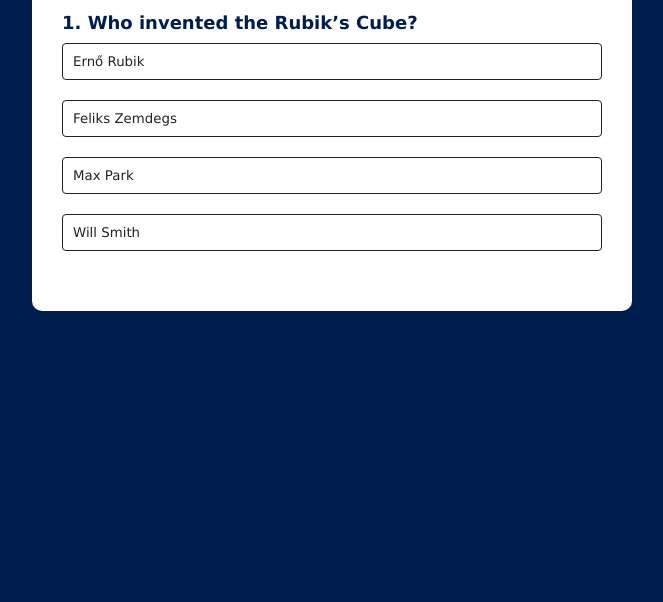
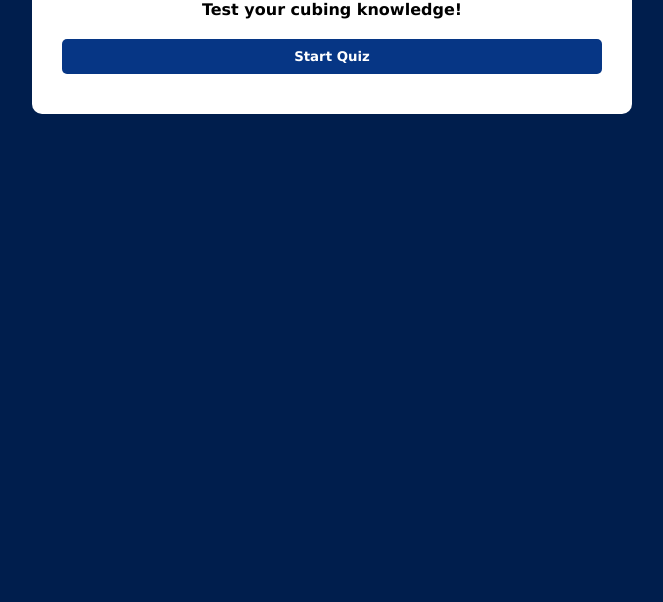
Before and after one commit to jagannathsaha04/quiz-app, a plain HTML site: page index.html in a window 1280 px wide. Shown: the part 198-800 px from the top of the page, without its empty margins (308-971 px from the left). Drawn offline with Linux system fonts and the light colour scheme.

Commit message:
added a starting page

```diff
--- a/index.html
+++ b/index.html
@@ -9,20 +9,22 @@
 </head>
 
 <body>
-    <div class="app">
-        <h1>Simple Cubing Quiz</h1>
+    <div id="start-screen">
+        <h1>Cubing Quiz</h1>
+        <h4>Test your cubing knowledge!</h4>
+        <button id="start-btn" class="btn">Start Quiz</button>
+    </div>
+
+    <div class="app hide" id="quiz-container">
+        <h1>Give it your best!</h1>
         <div class="quiz">
             <h2 id="question">Question here</h2>
-            <div id="answer-btn">
-                <button class="btn"></button>
-                <button class="btn"></button>
-                <button class="btn"></button>
-                <button class="btn"></button>
-            </div>
+            <div id="answer-btn"></div>
         </div>
         <button id="next-btn">Next</button>
     </div>
+
+    <script src="script.js"></script>
 </body>
-<script src="script.js"></script>
 
 </html>
--- a/script.js
+++ b/script.js
@@ -46,12 +46,21 @@ const questions = [
     }
 ];
 
+const startScreen = document.getElementById("start-screen");
+const startBtn = document.getElementById("start-btn");
+const quizContainer = document.getElementById("quiz-container");
 const questionElement = document.getElementById("question");
 const answerBtn = document.getElementById("answer-btn");
 const nextBtn = document.getElementById("next-btn");
 
 let currentQuestionIndex = 0;
 let score = 0;
+
+startBtn.addEventListener("click", () => {
+    startScreen.classList.add("hide");
+    quizContainer.classList.remove("hide");
+    startQuiz();
+});
 
 function startQuiz() {
     currentQuestionIndex = 0;
@@ -122,12 +131,9 @@ function handleNextButton() {
 }
 
 nextBtn.addEventListener("click", () => {
-    resetState();
     if (currentQuestionIndex < questions.length) {
         handleNextButton();
     } else {
         startQuiz();
     }
 });
-
-startQuiz();
--- a/style.css
+++ b/style.css
@@ -7,8 +7,41 @@
 
 body {
     background-color: #001e4d;
+    text-align: center;
+    color: white;
+    padding: 20px;
 }
 
+.hide {
+    display: none;
+}
+
+#start-screen {
+    background: white;
+    color: black;
+    width: 90%;
+    max-width: 600px;
+    margin: 100px auto;
+    padding: 30px;
+    border-radius: 10px;
+}
+
+#start-btn {
+    background: #063685;
+    color: white;
+    font-weight: 600;
+    padding: 10px 20px;
+    border: none;
+    border-radius: 5px;
+    cursor: pointer;
+    margin-top: 10px;
+    text-align: center;
+}
+
+#start-screen h4{
+    padding-top: 10px;
+    padding-bottom: 10px;
+}
 .app {
     background: #fff;
     width: 90%;
@@ -24,18 +57,19 @@ body {
     font-weight: 600;
     border-bottom: 1px solid #222;
     padding-bottom: 30px;
-    text-align: center;
 }
-.quiz{
+
+.quiz {
     padding: 20px 0;
 }
 
-.quiz h2{
+.quiz h2 {
     font-size: 18px;
     color: #001e4d;
     font-weight: 600;
 }
-.btn{
+
+.btn {
     background: white;
     color: #222;
     font-weight: 500;
@@ -48,14 +82,16 @@ body {
     cursor: pointer;
 }
 
-.btn:hover:not([disabled]){
+.btn:hover:not([disabled]) {
     background: #222;
     color: #fff;
 }
-.btn:disabled{
+
+.btn:disabled {
     cursor: no-drop;
 }
-#next-btn{
+
+#next-btn {
     background: #001e4d;
     color: #fff;
     font-weight: 500;
@@ -68,9 +104,10 @@ body {
     display: none;
 }
 
-.correct{
+.correct {
     background: rgb(129, 218, 129);
 }
-.incorrect{
+
+.incorrect {
     background: rgb(206, 101, 101);
 }
```
